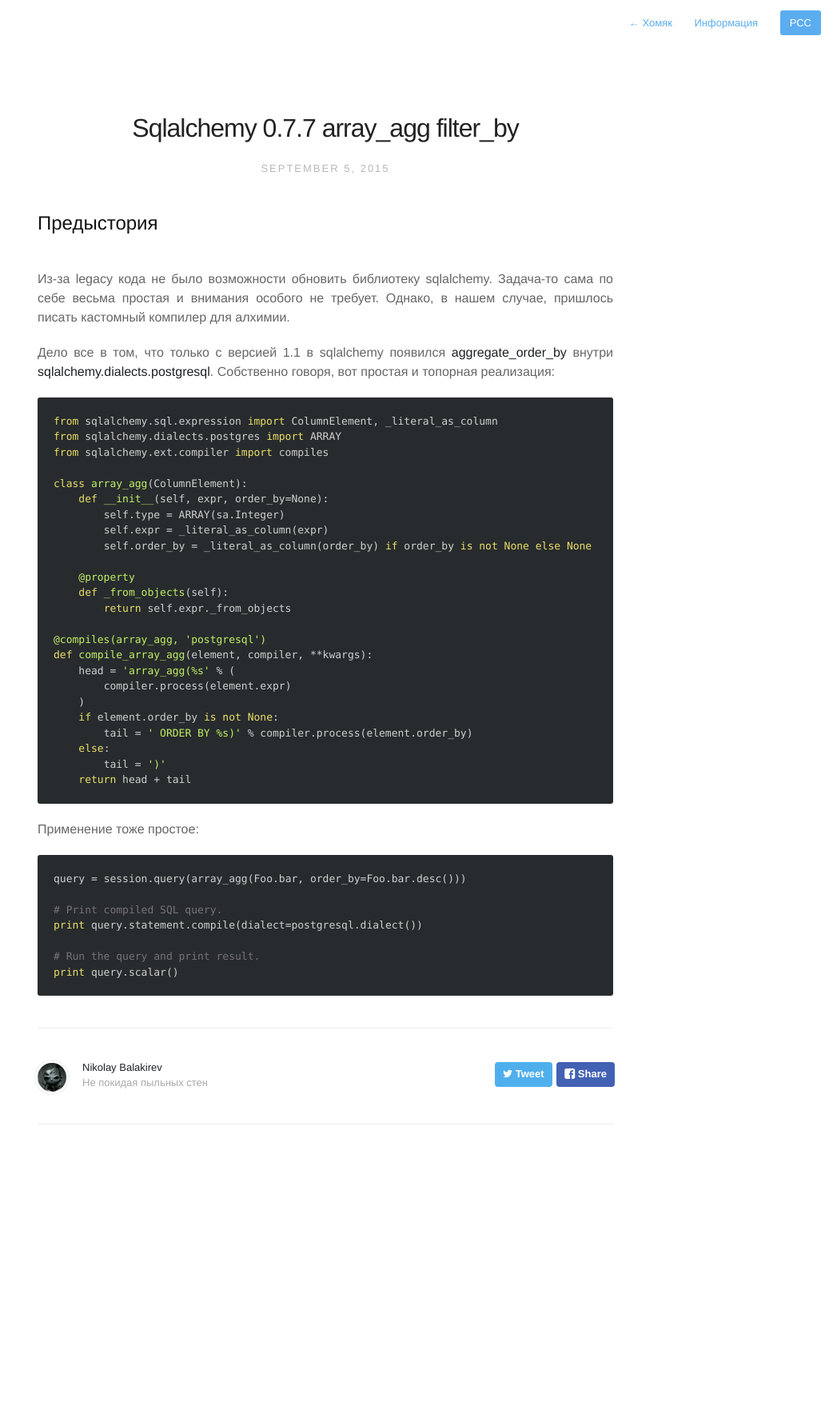
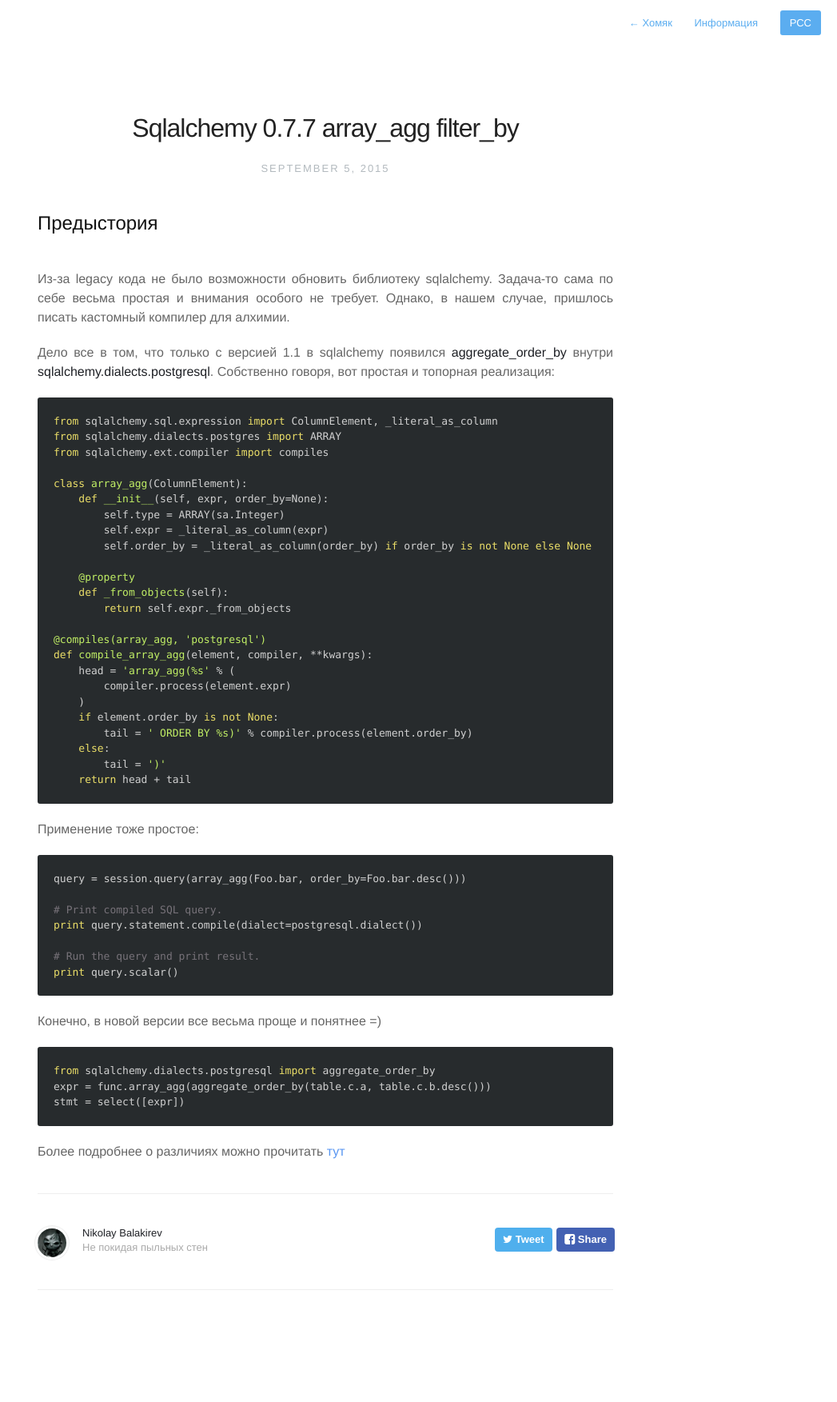
Before and after one commit to MadFaill/madfaill.github.io, a Jekyll site: the page built from _posts/2015-09-05-sqlalchemy-0.7-array_agg.md, in a window 1280 px wide. Shown: the whole page at 80% size, without its empty margins (233-1280 px from the left). Built offline with Jekyll 4.4.1, drawn with Linux system fonts in a browser that asks for light colours; nearby versions of some CDN libraries; Markdown is read by kramdown in place of the engine named in the settings; before the commit the page ends 1546 px from its top, so only the background shows below that.

Commit message:
fix article

```diff
--- a/_posts/2015-09-05-sqlalchemy-0.7-array_agg.md
+++ b/_posts/2015-09-05-sqlalchemy-0.7-array_agg.md
@@ -10,7 +10,7 @@ tags: ['python', 'sqlalchemy']
 Из-за legacy кода не было возможности обновить библиотеку sqlalchemy. Задача-то сама по себе весьма простая и внимания особого не требует.
 Однако, в нашем случае, пришлось писать кастомный компилер для алхимии.
 
-Дело все в том, что только с версией 1.1 в sqlalchemy появился **aggregate_order_by** внутри **sqlalchemy.dialects.postgresql**.
+Дело все в том, что только с версией 1.1 в sqlalchemy появился **aggregate\_order\_by** внутри **sqlalchemy.dialects.postgresql**.
 Собственно говоря, вот простая и топорная реализация:
 
 {% highlight python %}
@@ -55,3 +55,15 @@ print query.statement.compile(dialect=postgresql.dialect())
 print query.scalar()
 
 {% endhighlight %}
+
+Конечно, в новой версии все весьма проще и понятнее =)
+
+{% highlight python %}
+from sqlalchemy.dialects.postgresql import aggregate_order_by
+expr = func.array_agg(aggregate_order_by(table.c.a, table.c.b.desc()))
+stmt = select([expr])
+{% endhighlight %}
+
+Более подробнее о различиях можно прочитать [тут][1]
+
+[1]: http://docs.sqlalchemy.org/en/latest/changelog/migration_11.html
```
